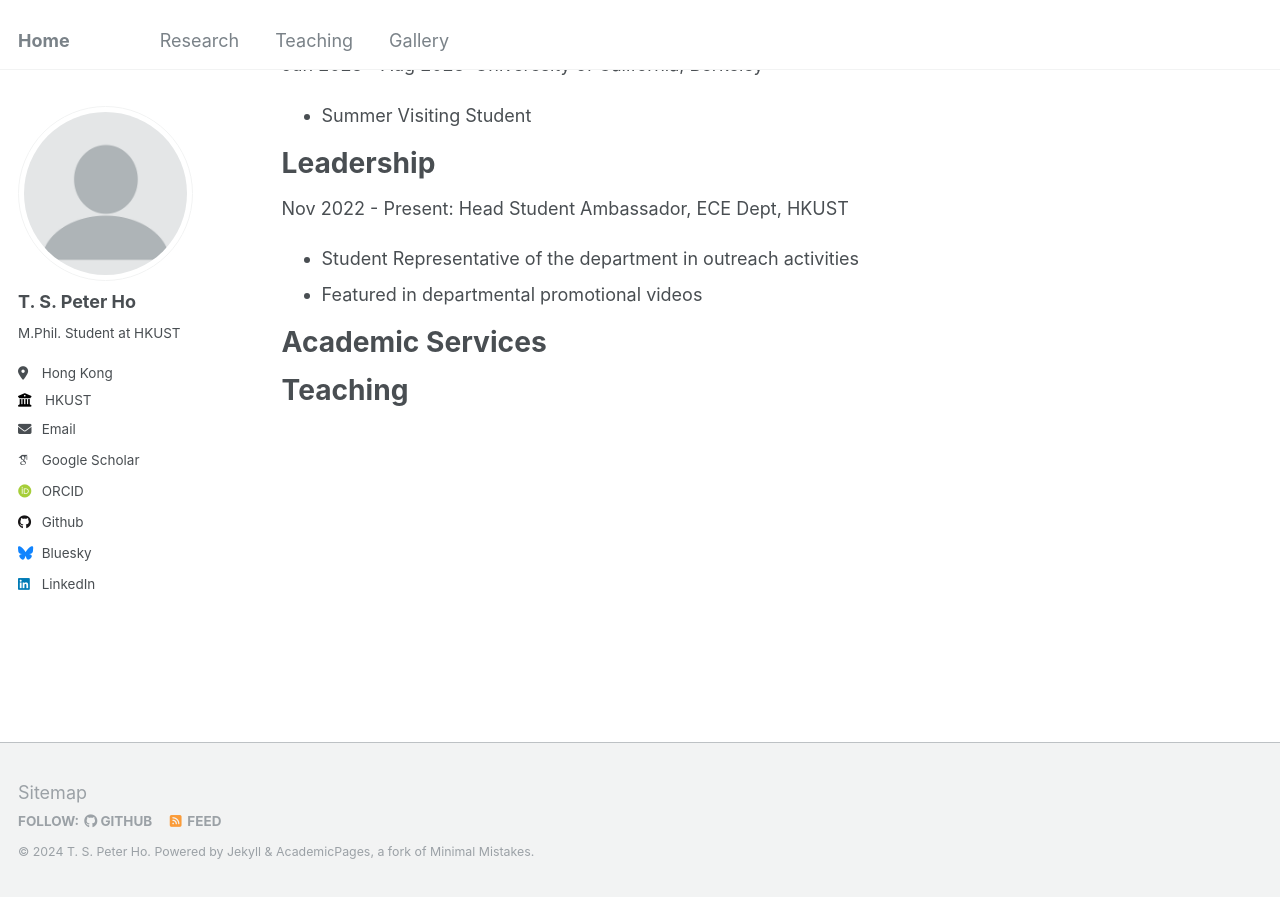
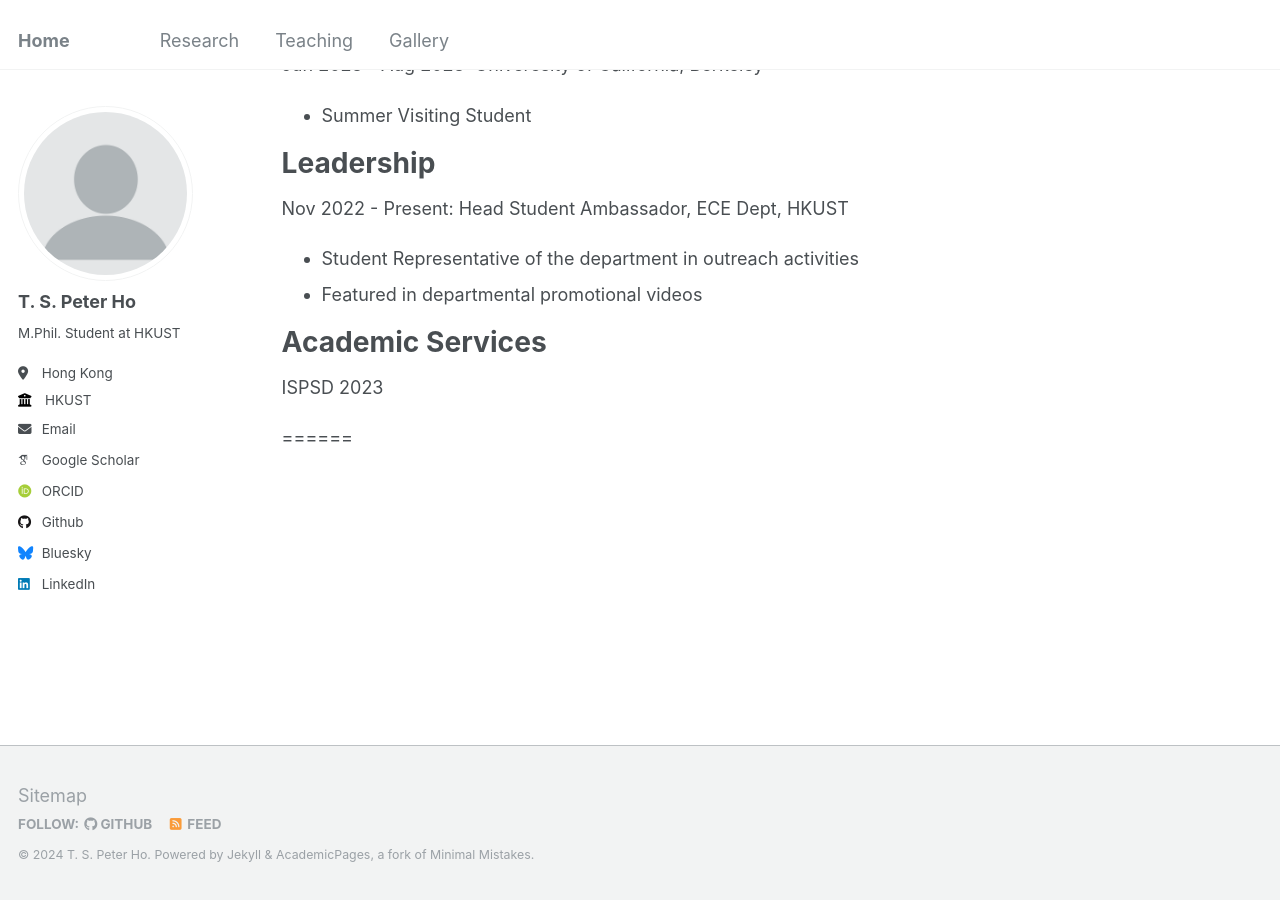
Before and after one commit to peterh0709/tspho.github.io, a Jekyll site: the page built from _pages/about.md, in a window 1280 px wide and 900 px high, scrolled down 637 px. Built offline with Jekyll 4.4.1, drawn with Linux system fonts in a browser that asks for light colours; some web fonts are replaced; a script that is not in the unit is left out.

Commit message:
Update about.md

```diff
--- a/_pages/about.md
+++ b/_pages/about.md
@@ -40,8 +40,8 @@ Nov 2022 - Present: Head Student Ambassador, ECE Dept, HKUST
 
 Academic Services
 ======
+ISPSD 2023
 
-Teaching
 ======
 <br/><br/>
 <script type="text/javascript" id="clstr_globe" src="//clustrmaps.com/globe.js?d=BBbc9rH8mbSy1JtGxE7TXFw4l3alzPbcIcVwQep6GoY"></script>
```
